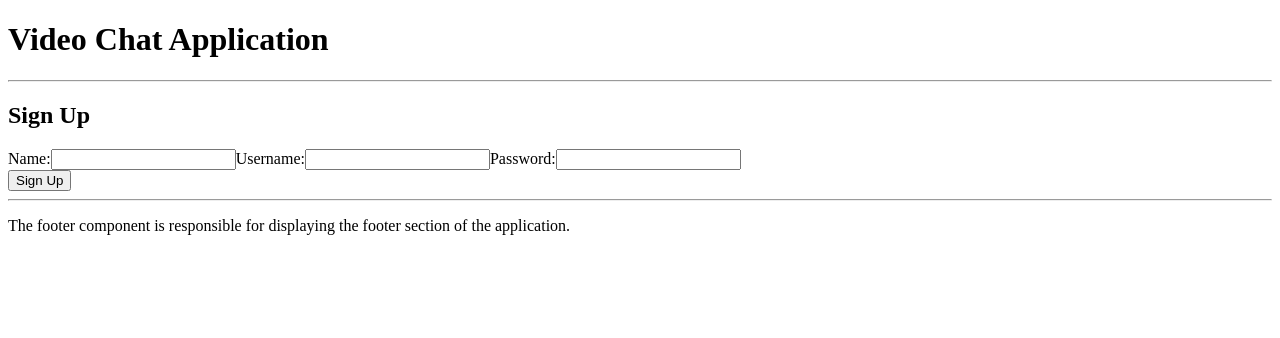
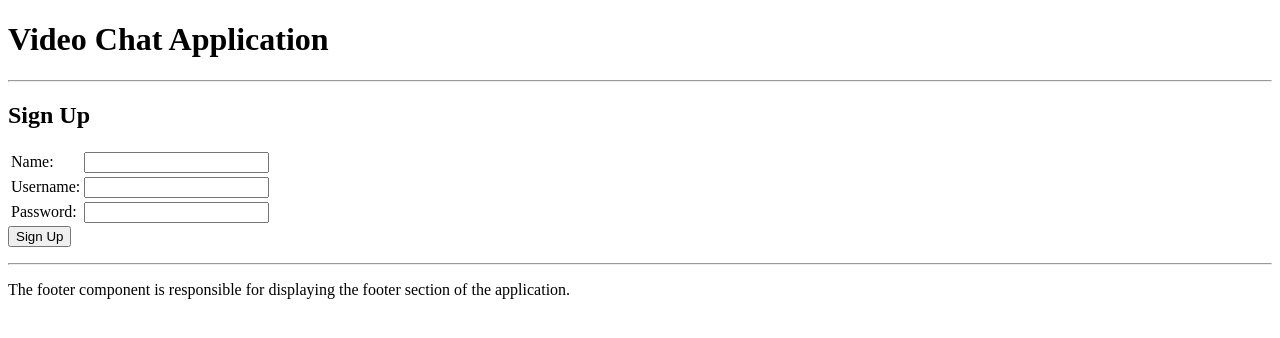
Before and after one commit to prashant-kiit/ai-video-interviewer, a Next.js app in the folder videochat-frontend-app/: page /signup in a window 1280 px wide. Shown: the top 338 px of the page. Built offline with nearby package versions, Linux system fonts and the light colour scheme; no server answers.

Commit message:
feat: added few reusable components like form, form input etc.

```diff
--- a/videochat-frontend-app/modules/SignUp/SignUp.component.tsx
+++ b/videochat-frontend-app/modules/SignUp/SignUp.component.tsx
@@ -1,29 +1,40 @@
 "use client";
-
-import Input from "../../shared/components/Input";
+import { useState } from "react";
 import { signUpHandler } from "./signUp.handler";
 import Button from "../../shared/components/ServerButton";
+import Form from "../../shared/components/Form";
+import FormInput from "../../shared/components/FormInput";
+import Error from "../../shared/components/Error";
+import { useRouter } from "next/navigation";
 
 export default function SignUpForm() {
+  const [errorMessage, setErrorMessage] = useState<string | "">("");
+  const router = useRouter();
+
   async function onSubmit(formData: FormData) {
     try {
       const result = await signUpHandler(formData);
       console.log("Result:", result);
+      if (result.ok) {
+        console.log("User created successfully");
+        router.push("/signin");
+      } else {
+        console.error("Error:", result.error);
+        setErrorMessage(result.error as string);
+      }
     } catch (error) {
       console.error("Error:", error);
     }
   }
 
   return (
-    <form action={onSubmit}>
-      <div>
-        <Input label="Name" name="name" isRequired />
-        <Input label="Username" name="username" isRequired />
-        <Input label="Password" name="password" type="password" isRequired />
-      </div>
-      <div>
-        <Button type="submit" name="Sign Up"/>
-      </div>
-    </form>
+    <div>
+      <Form action={onSubmit} button={<Button type="submit" name="Sign Up" />}>
+        <FormInput label="Name" name="name" isRequired />
+        <FormInput label="Username" name="username" type="email" isRequired />
+        <FormInput label="Password" name="password" type="password" isRequired />
+      </Form>
+      <Error message={errorMessage}/>
+    </div>
   );
 }
--- a/videochat-frontend-app/modules/SignUp/signUp.handler.ts
+++ b/videochat-frontend-app/modules/SignUp/signUp.handler.ts
@@ -19,10 +19,10 @@ export async function signUpHandler(formData: FormData) {
       data: { name, username, password },
     });
 
-    return response;
+    return {ok: true, ...response};
   } catch (error) {
     const err = error as ApiError;
 
-    return err;
+    return {ok: false, error: err.data};
   }
 }
--- /dev/null
+++ b/videochat-frontend-app/shared/components/Error.tsx
@@ -0,0 +1,13 @@
+type ErrorProps = {
+  message: string;
+};
+
+export default function Error({
+  message
+}: ErrorProps) {
+  return (
+    <div>
+      <p>{message}</p>
+    </div>
+  );
+}
--- /dev/null
+++ b/videochat-frontend-app/shared/components/Form.tsx
@@ -0,0 +1,16 @@
+type FormProps = {
+  action: (formData: FormData) => Promise<void>;
+  children: React.ReactNode;
+  button: React.ReactNode;
+};
+
+export default function Form({ action, children, button }: FormProps) {
+  return (
+    <form action={action}>
+      <table>
+        <tbody>{children}</tbody>
+      </table>
+      {button}
+    </form>
+  );
+}
--- /dev/null
+++ b/videochat-frontend-app/shared/components/FormInput.tsx
@@ -0,0 +1,24 @@
+type FormInputProps = {
+  label: string;
+  name: string;
+  type?: string;
+  isRequired: boolean;
+};
+
+export default function FormInput({
+  label,
+  name,
+  type = "text",
+  isRequired,
+}: FormInputProps) {
+  return (
+    <tr>
+      <td>
+        <label>{label}:</label>
+      </td>
+      <td>
+        <input name={name} type={type} required={isRequired} />
+      </td>
+    </tr>
+  );
+}
--- a/videochat-frontend-app/shared/components/Input.tsx
+++ /dev/null
@@ -1,22 +0,0 @@
-"use client";
-
-type InputProps = {
-  label: string;
-  name: string;
-  type?: string;
-  isRequired: boolean;
-};
-
-export default function Input({
-  label,
-  name,
-  type = "text",
-  isRequired,
-}: InputProps) {
-  return (
-    <label>
-      {label}:
-      <input name={name} type={type} required={isRequired} />
-    </label>
-  );
-}
--- a/videochat-frontend-app/shared/components/ServerButton.tsx
+++ b/videochat-frontend-app/shared/components/ServerButton.tsx
@@ -4,7 +4,5 @@ type ServerButtonProps = {
 };
 
 export default function ServerButton({ type, name }: ServerButtonProps) {
-  return (
-      <button type={type}>{name}</button>
-  );
+  return <button type={type}>{name}</button>;
 }
--- a/videochat-frontend-app/shared/http/error.ts
+++ b/videochat-frontend-app/shared/http/error.ts
@@ -1,9 +1,9 @@
 import axios from "axios";
 
-export type ApiError<T = unknown> = {
+export type ApiError = {
   message: string;
   status?: number;
-  data?: T;
+  data?: string;
 };
 
 export function normalizeError(error: unknown): ApiError {
```
